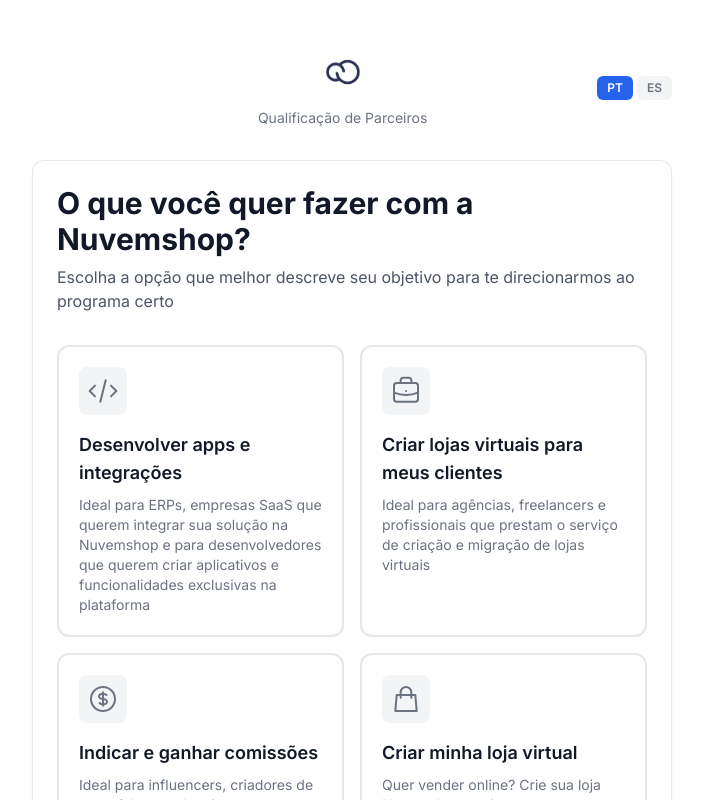
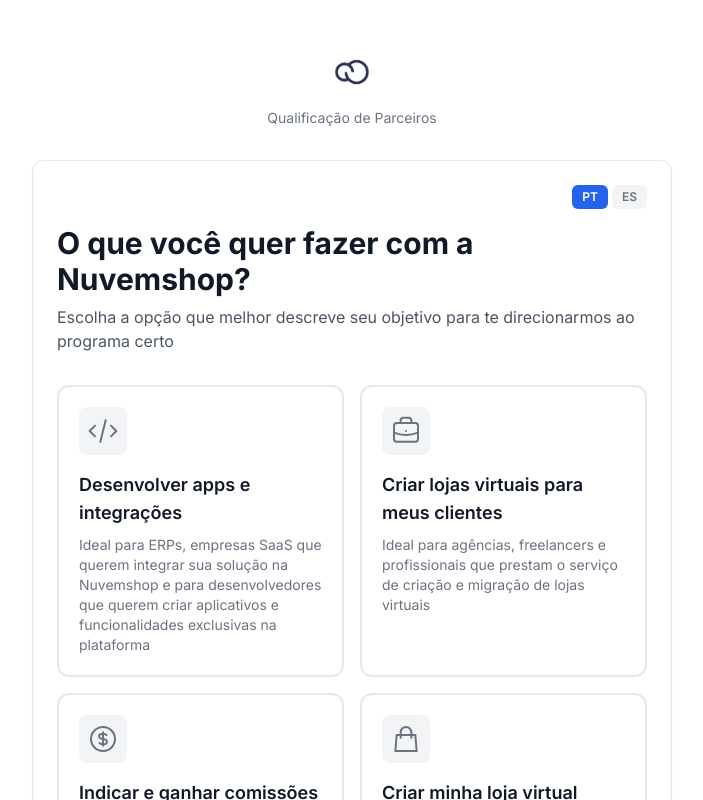
Before and after one commit to brunogobbis-coder/qualification-flow-partnerportal, a Next.js app: page / in a window 1280 px wide. Shown: the top 800 px of the page, without its empty margins (288-991 px from the left). Built offline with nearby package versions, Linux system fonts and the light colour scheme.

Commit message:
fix: move language toggle above step title inside the card
Place the PT/ES toggle right above the step h2 heading for better
visibility, instead of in the page header.

```diff
--- a/src/app/page.tsx
+++ b/src/app/page.tsx
@@ -804,9 +804,7 @@
     <div className="min-h-screen bg-white py-8 sm:py-12">
       <div className="mx-auto max-w-2xl px-4">
         {/* Header */}
-        <div className="mb-8 flex items-center">
-          <div className="w-14" />
-          <div className="flex flex-1 flex-col items-center">
+        <div className="mb-8 flex flex-col items-center">
           {/* Nuvemshop Logo */}
           <img
             src="/logo.png"
@@ -814,8 +812,6 @@
             className="h-12 w-auto"
           />
           <p className="mt-3 text-sm text-gray-500">{t('q.header')}</p>
-          </div>
-          <LanguageToggle />
         </div>
 
         {/* Progress Bar - Only show after objective is selected */}
@@ -830,6 +826,9 @@
 
         {/* Step Content */}
         <div className="card">
+          <div className="mb-4 flex justify-end">
+            <LanguageToggle />
+          </div>
           <AnimatePresence mode="wait">
             <div key={currentStep}>{renderStep()}</div>
           </AnimatePresence>
```
Lines whose indentation alone changed are shown as unchanged.
